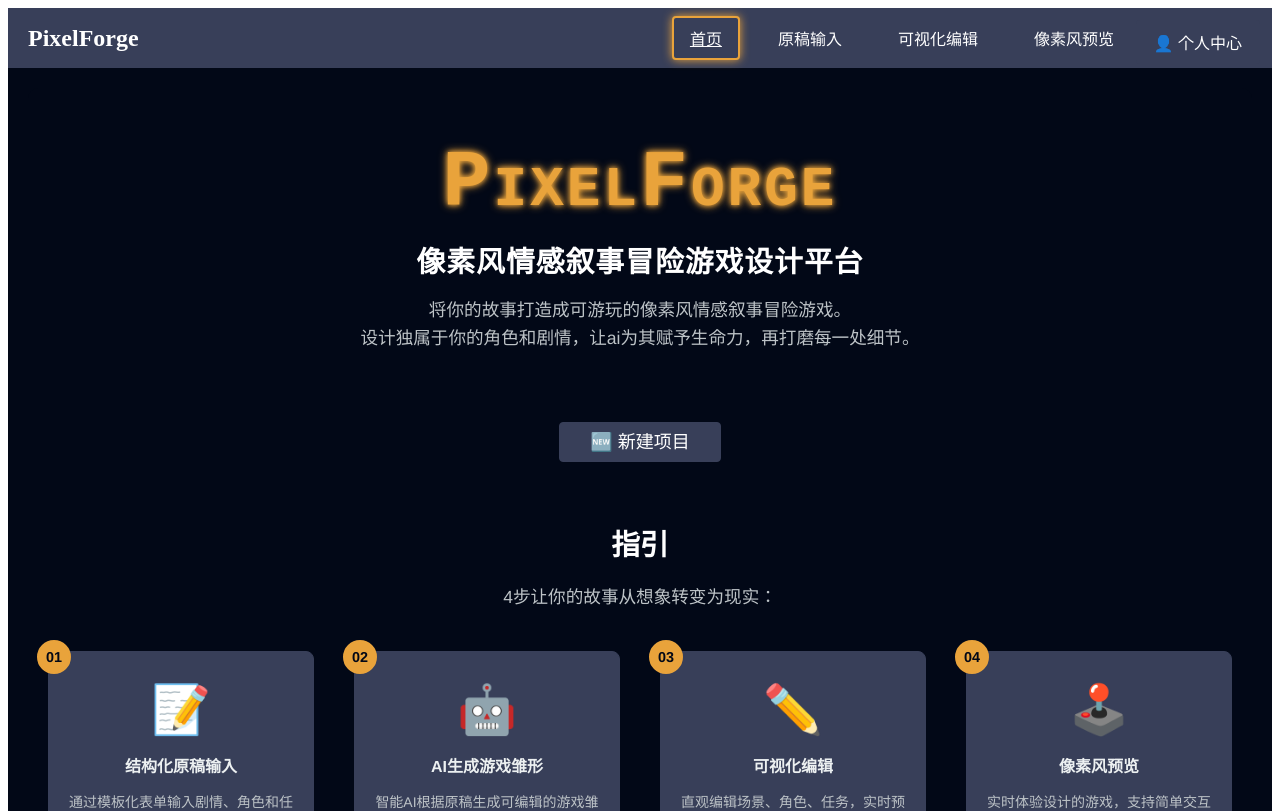
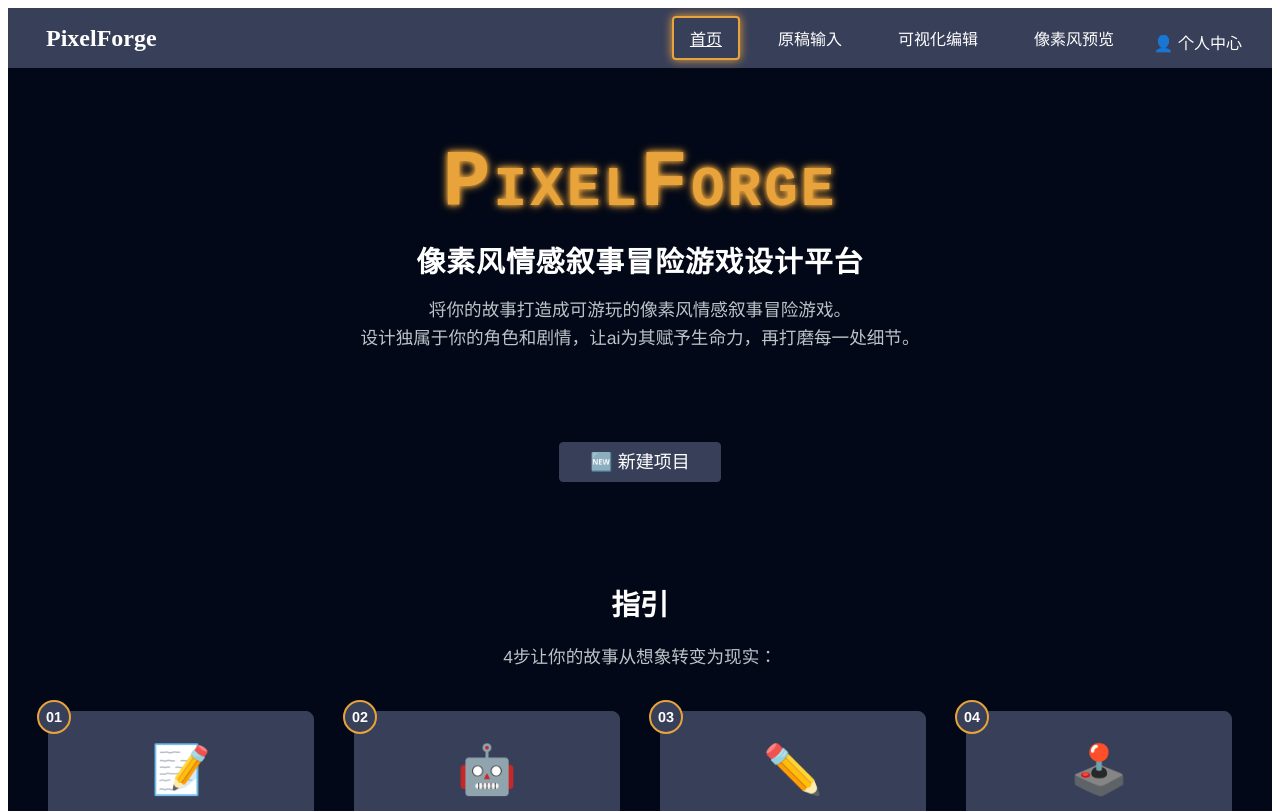
Before and after one commit to Princess-Pea/WeaveYourStory, a Vue app in the folder frontend/: page / in a window 1280 px wide. Shown: the top 811 px of the page. Built offline with nearby package versions, Linux system fonts and the light colour scheme.

Commit message:
feat: 调整首页UI - 修改序号样式为默认灰底白字悬停黄底黑字，增加页面上下分区视觉距离，使导航栏PixelForge可点击跳转首页

```diff
--- a/frontend/src/App.vue
+++ b/frontend/src/App.vue
@@ -3,7 +3,9 @@
     <el-container>
       <el-header>
         <div class="header-content">
-          <h1 class="app-title">PixelForge</h1>
+          <router-link to="/" class="app-title-link">
+            <h1 class="app-title">PixelForge</h1>
+          </router-link>
           <nav class="navigation">
             <router-link to="/">首页</router-link>
             <router-link to="/manuscript-input">原稿输入</router-link>
@@ -53,10 +55,27 @@ export default {
   width: 100%;
 }
 
+.app-title-link {
+  text-decoration: none;
+  color: inherit;
+}
+
 .app-title {
   font-family: 'Times New Roman', Times, serif; /* 使用Times New Roman字体 */
   font-size: 1.5rem;
   margin: 0;
+  color: white;
+  transition: all 0.3s;
+  padding: 8px 16px;
+  border-radius: 4px;
+  border: 2px solid transparent;
+}
+
+.app-title:hover {
+  background-color: #383F59; /* 功能块色 */
+  text-decoration: underline;
+  border: 2px solid #E9A33B; /* 悬停高亮色 */
+  box-shadow: 0 0 10px #E9A33B; /* 氛围荧光效果 */
 }
 
 .navigation {
--- a/frontend/src/views/Home.vue
+++ b/frontend/src/views/Home.vue
@@ -149,7 +149,7 @@ const navigateTo = (path) => {
 }
 
 .features-section {
-  margin-top: 60px; /* 增加间距 */
+  margin-top: 100px; /* 大幅增加间距，使页面分为上下两部分 */
 }
 
 .features-section h3 {
@@ -191,8 +191,8 @@ const navigateTo = (path) => {
   position: absolute;
   top: -12px;
   left: -12px;
-  background-color: #E9A33B; /* 高亮色背景 */
-  color: #020817; /* 深色文字 */
+  background-color: #383F59; /* 灰色背景 */
+  color: white; /* 白色文字 */
   width: 30px;
   height: 30px;
   border-radius: 50%;
@@ -203,6 +203,12 @@ const navigateTo = (path) => {
   font-size: 0.9rem;
   border: 2px solid #E9A33B;
   z-index: 10;
+  transition: all 0.3s ease; /* 添加过渡效果 */
+}
+
+.feature-card:hover .feature-number {
+  background-color: #E9A33B; /* 黄色背景 */
+  color: #020817; /* 黑色文字 */
 }
 
 .feature-card:hover {
@@ -229,7 +235,7 @@ const navigateTo = (path) => {
 
 .actions-section {
   text-align: center;
-  margin: 60px 0; /* 增加间距 */
+  margin: 80px 0; /* 增加间距，使页面分为上下两部分 */
 }
 
 .create-btn {
```
